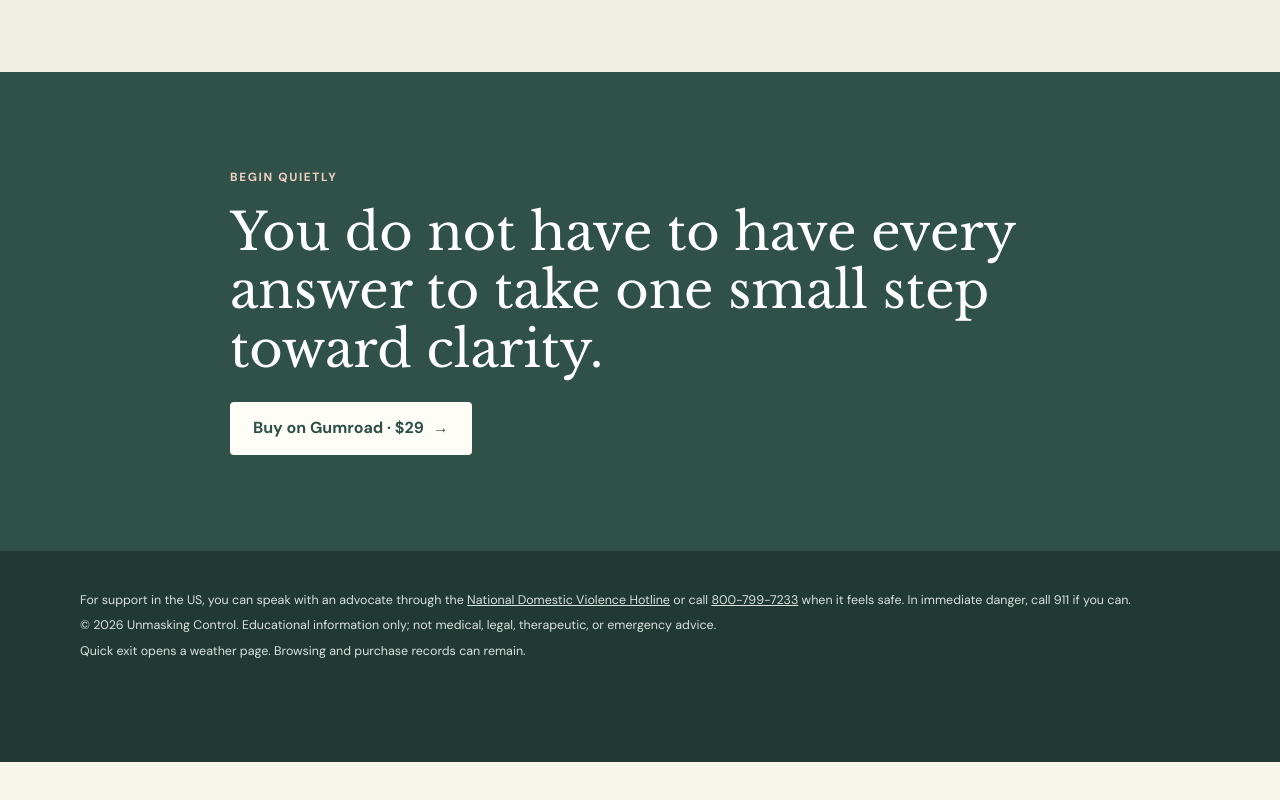
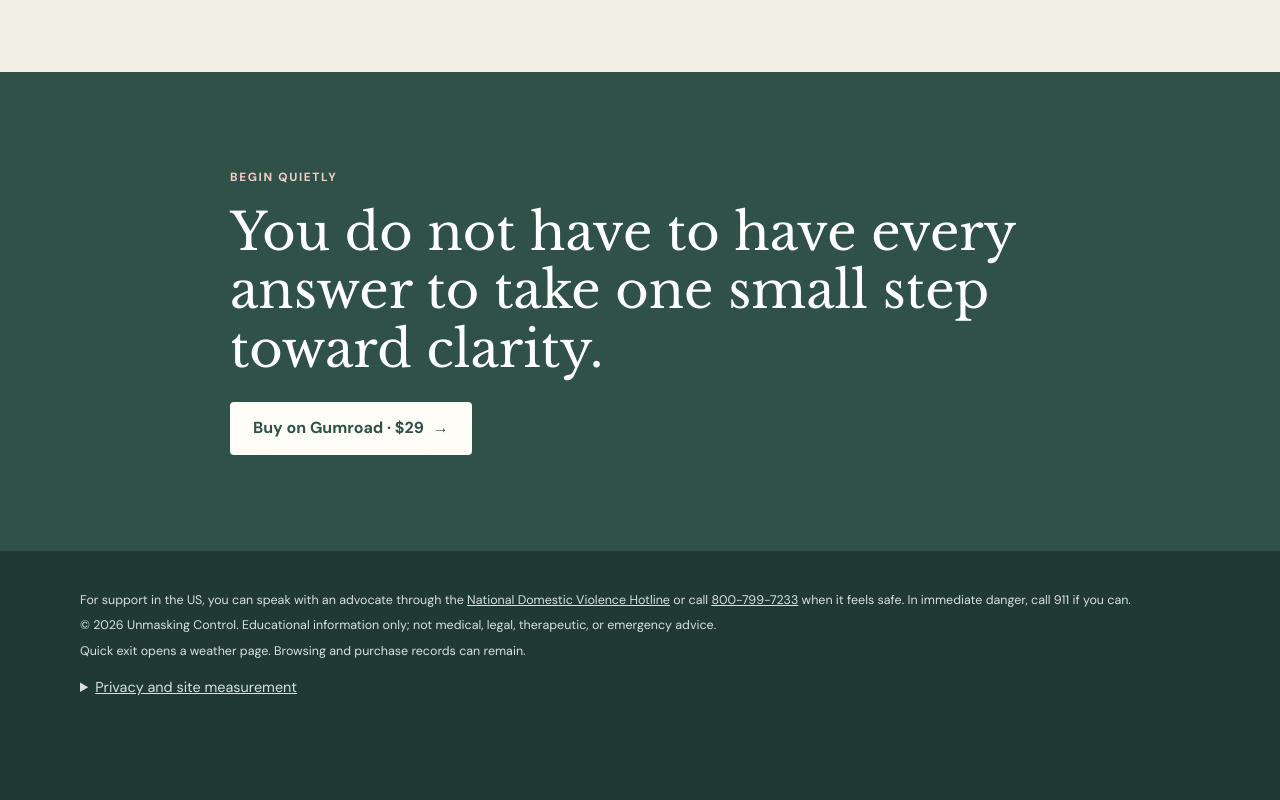
Before and after one commit to ingdev8023/ella-digital-products, a plain HTML site: page unmasking-control-landing/index.html in a window 1280 px wide. Shown: the part 5275-6075 px from the top of the page. Before the commit the page ends 6037 px from the top, so only its background shows below. Drawn offline with Linux system fonts and the light colour scheme.

Commit message:
Document aggregate measurement and disclose visitor data practices

```diff
--- a/unmasking-control-landing/index.html
+++ b/unmasking-control-landing/index.html
@@ -282,6 +282,11 @@
           <p>For support in the US, you can speak with an advocate through the <a href="https://www.thehotline.org/get-help/" rel="noreferrer">National Domestic Violence Hotline</a> or call <a href="tel:+18007997233">800-799-7233</a> when it feels safe. In immediate danger, call 911 if you can.</p>
           <p>© <span id="year"></span> Unmasking Control. Educational information only; not medical, legal, therapeutic, or emergency advice.</p>
           <p>Quick exit opens a weather page. Browsing and purchase records can remain.</p>
+          <details class="privacy-disclosure">
+            <summary>Privacy and site measurement</summary>
+            <p>This page uses no analytics cookies or tracking scripts. Netlify processes web requests, including IP addresses, to serve the page. Its hosting reports can show traffic totals and referring sites. Following Quick exit opens the National Weather Service without sending a tracking event.</p>
+            <p>If you buy the guide, Gumroad handles checkout and delivery. Your purchase can leave a receipt and a payment record. Read <a href="https://www.netlify.com/privacy/" rel="noreferrer">Netlify’s privacy policy</a> or <a href="https://gumroad.com/privacy" rel="noreferrer">Gumroad’s privacy policy</a> for details about each service.</p>
+          </details>
         </div>
       </footer>
       <div class="mobile-cta">
--- a/unmasking-control-landing/styles.css
+++ b/unmasking-control-landing/styles.css
@@ -615,6 +615,18 @@ p {
   margin: 5px 0;
 }
 
+.privacy-disclosure {
+  max-width: 68ch;
+  font-size: 0.9rem;
+}
+
+.privacy-disclosure summary {
+  width: fit-content;
+  padding-block: 10px;
+  cursor: pointer;
+  text-decoration: underline;
+}
+
 .mobile-cta {
   display: none;
 }
```
Also changed, not shown: 4 other files.
